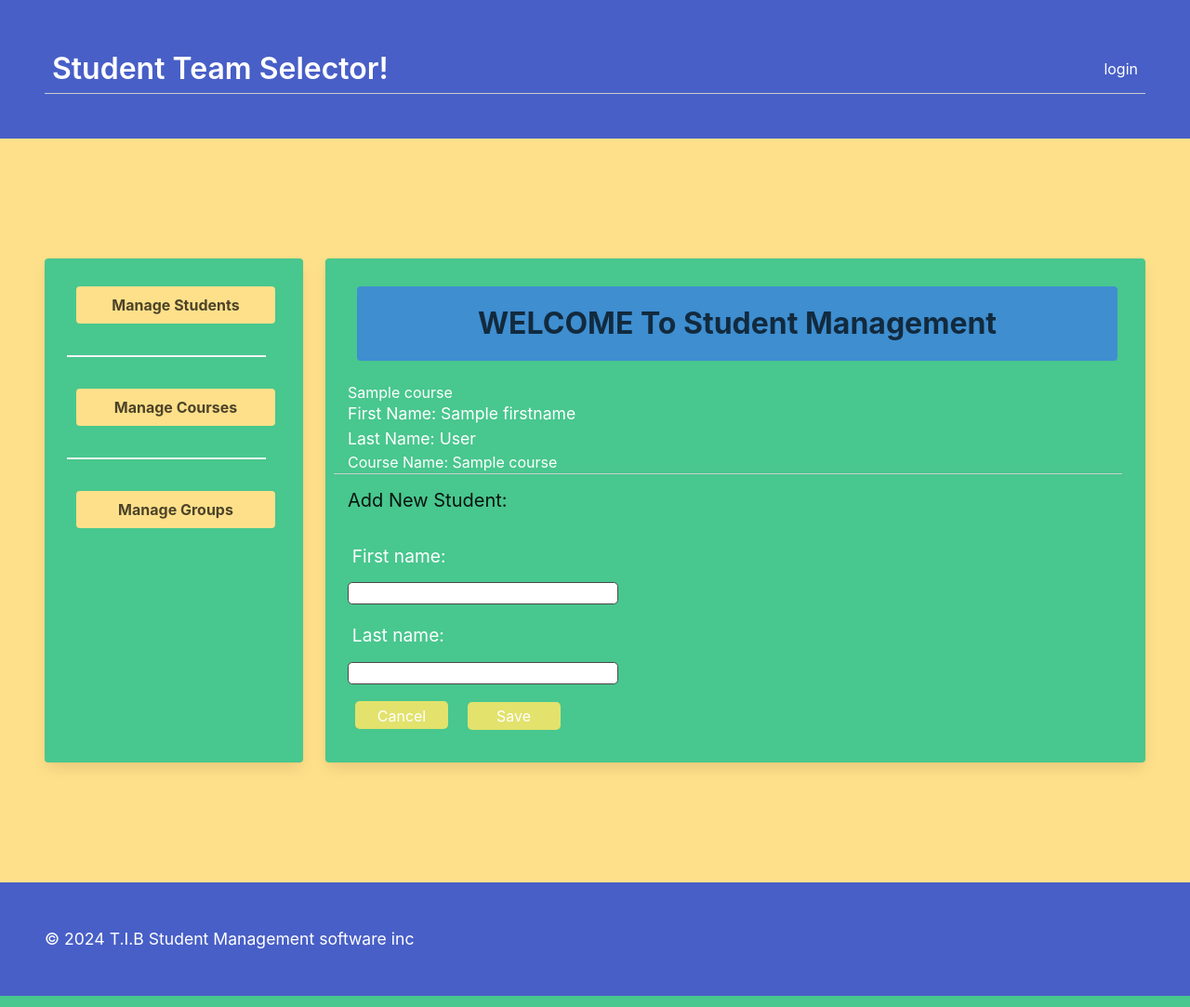
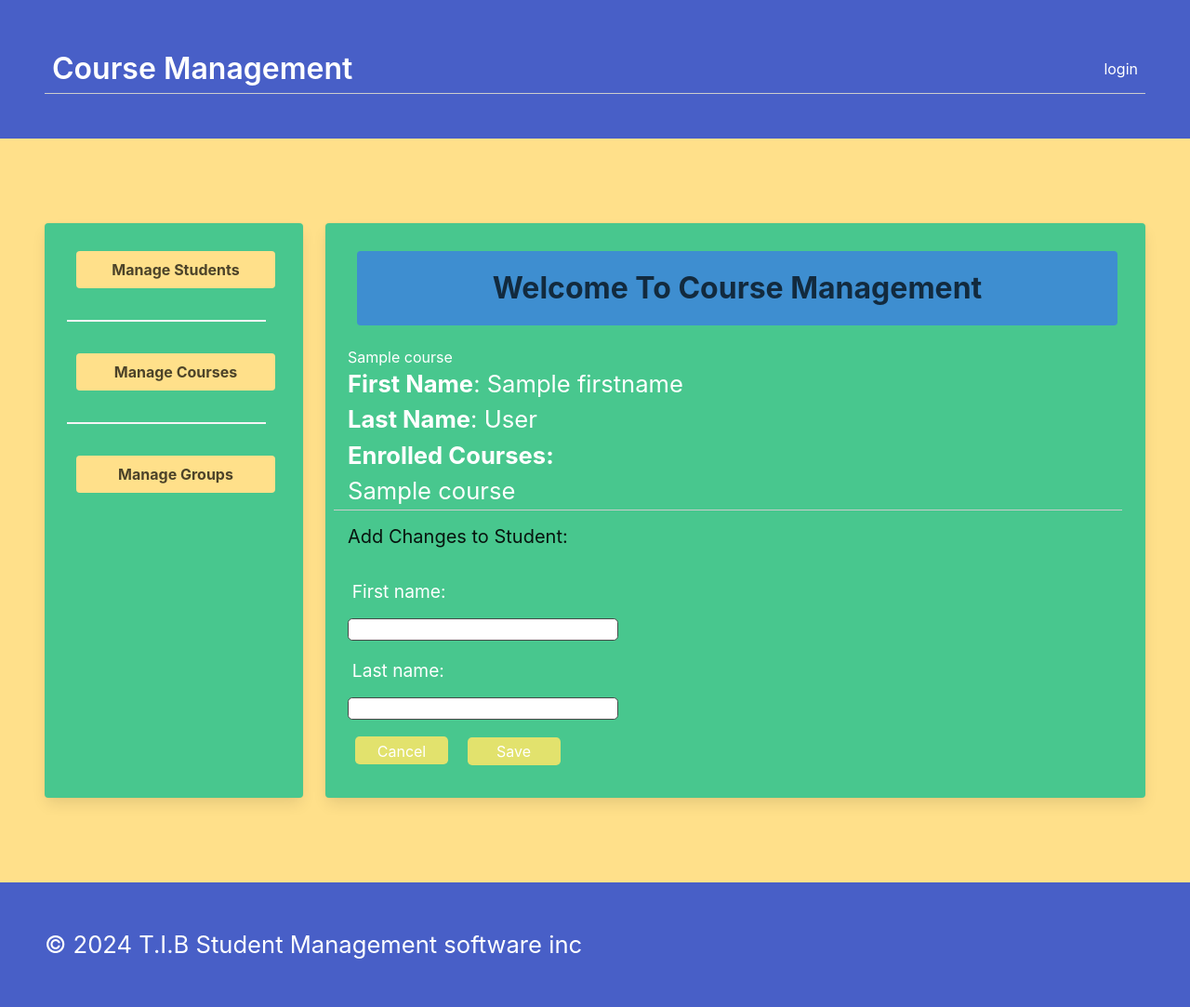
Before and after one commit to TreyLathe/teams_problem_solution, a Node project: template views/studentId.handlebars in a window 1280 px wide. Shown: the whole page at 93% size. Run offline with Node 20 templates, Linux system fonts and the light colour scheme; the template is opened without the code that fills it: most values are stand-ins (such as "Sample title", 1, 10 or a date in 2020); some libraries are stand-ins or nearby versions.

Commit message:
added UI changes, fixed links, etc

```diff
--- a/public/css/jass.css
+++ b/public/css/jass.css
@@ -396,7 +396,7 @@ h6 {
 }
 
 p {
-    font-size: 1.1rem;
+    font-size: 1.6rem;
     margin: 0 0 1rem;
     line-height: 1.5;
 }
--- a/views/course.handlebars
+++ b/views/course.handlebars
@@ -1,12 +1,12 @@
 <div class="row">
     <div class="col-auto">
-        <h2>Welcome, {{name}}!</h2>
+        <h1 style="font-size: 28px;">Welcome, {{name}}!</h1>
     </div>
 </div>
 
 <div class="row mt-4">
     <div class="col-md-6">
-        <h3 class="title">Create a New Course:</h3>
+        <h3 class="subtitle">Create a New Course:</h3>
 
         <form class="form new-project-form">
             <div class="form-group">
@@ -28,7 +28,7 @@
 
     {{#if courses.length}}
     <div class="col-md-6 project-list">
-        <h3 class="title">Current Courses:</h3>
+        <h3 class="subtitle">Current Courses:</h3>
         {{#each courses as |course|}}
         <div class="row mb-2 table is-bordered pb-1">
             <div class="col-md-8">
--- a/views/courseId.handlebars
+++ b/views/courseId.handlebars
@@ -1,13 +1,13 @@
 <div class="row mb-4 project">
     <div class="col-md-7">
-        <p>Course Title: {{course.classname}}</p>
-        <p>Course Description: {{course.description}}</p>
+        <p><strong>Course Title:</strong><br> {{course.classname}}</p>
+        <p><strong>Course Description:</strong><br> {{course.description}}</p>
     </div>
 </div>
 
 <div class="row mt-4">
     <div class="col-md-6">
-        <h3 class="title">Create a New Course:</h3>
+        <h3 class="title">Modify Course Name or Description:</h3>
 
         <form class="form new-project-form">
             <div class="form-group">
--- a/views/groups.handlebars
+++ b/views/groups.handlebars
@@ -1,6 +1,6 @@
 <div class="row">
     <div class="col-auto">
-        <h2>Welcome, {{name}}!</h2>
+        <h1 style="font-size: 28px;">Welcome, {{name}}!</h1>
     </div>
 </div>
 
--- a/views/layouts/main.handlebars
+++ b/views/layouts/main.handlebars
@@ -4,11 +4,11 @@
 <head>
   <meta charset="UTF-8">
   <meta name="viewport" content="width=device-width, initial-scale=1.0">
-  <title>Student Team Selector!</title>
+  <title>Course Management</title>
   <link rel="stylesheet" href="/css/jass.css">
   <link rel="stylesheet" href="https://cdnjs.cloudflare.com/ajax/libs/font-awesome/4.7.0/css/font-awesome.min.css">
   <link rel="stylesheet" href="https://cdn.jsdelivr.net/npm/bulma@0.9.4/css/bulma.min.css">
-  <link rel="stylesheet" href="/css/style.css">
+  <link rel="stylesheet" href="../../public/css/style.css">
 </head>
 
 <body>
@@ -18,7 +18,7 @@
     <header class="display-flex justify-space-between align-center p-2">
       <h1>
         <span role="img" aria-label="icon"></span>
-        <a href="/" class="title">Student Team Selector!</a>
+        <a href="/" class="title">Course Management</a>
       </h1>
       <nav>
         <!-- Conditionally render login or logout links -->
@@ -54,7 +54,7 @@
   <div class="tile is-parent is-9 is-vertical">
     <div class="tile is-child box notification is-success">
       <!-- Render the sub layout -->
-      <h2 class="title button is-info"> WELCOME To Student Management</h2>
+      <h2 class="title button is-info"> Welcome To Course Management</h2>
       <article>
           {{{ body }}}
       </article>
--- a/views/student.handlebars
+++ b/views/student.handlebars
@@ -1,6 +1,6 @@
 <div class="row">
     <div class="col-auto">
-        <h2>Welcome, {{name}}!</h2>
+        <h1 style="font-size: 28px;">Welcome, {{name}}!</h1>
     </div>
 </div>
 
--- a/views/studentId.handlebars
+++ b/views/studentId.handlebars
@@ -5,11 +5,11 @@
         </h2>
     </div>
     <div class="col-md-7">
-            <p>First Name: {{student.firstname}}</p>
-            <p>Last Name: {{student.lastname}}</p>
+            <p><strong>First Name</strong>: {{student.firstname}}</p>
+            <p><strong>Last Name</strong>: {{student.lastname}}</p>
+            <p><strong>Enrolled Courses:</strong><br>
             {{#each student.courses as |course|}}
-            <a href="/courses/{{course.id}}">Course Name: {{course.classname}}</a>
-
+            <a href="/courses/course/{{course.id}}">{{course.classname}}</a></p>
             {{/each}}
 
     </div>
@@ -17,7 +17,7 @@
 
 <div class="row mt-4">
     <div class="col-md-5">
-        <h3 class="subtitle">Add New Student:</h3>
+        <h3 class="subtitle">Add Changes to  Student:</h3>
 
         <form class="form new-project-form">
             <div class="form-group">
```
